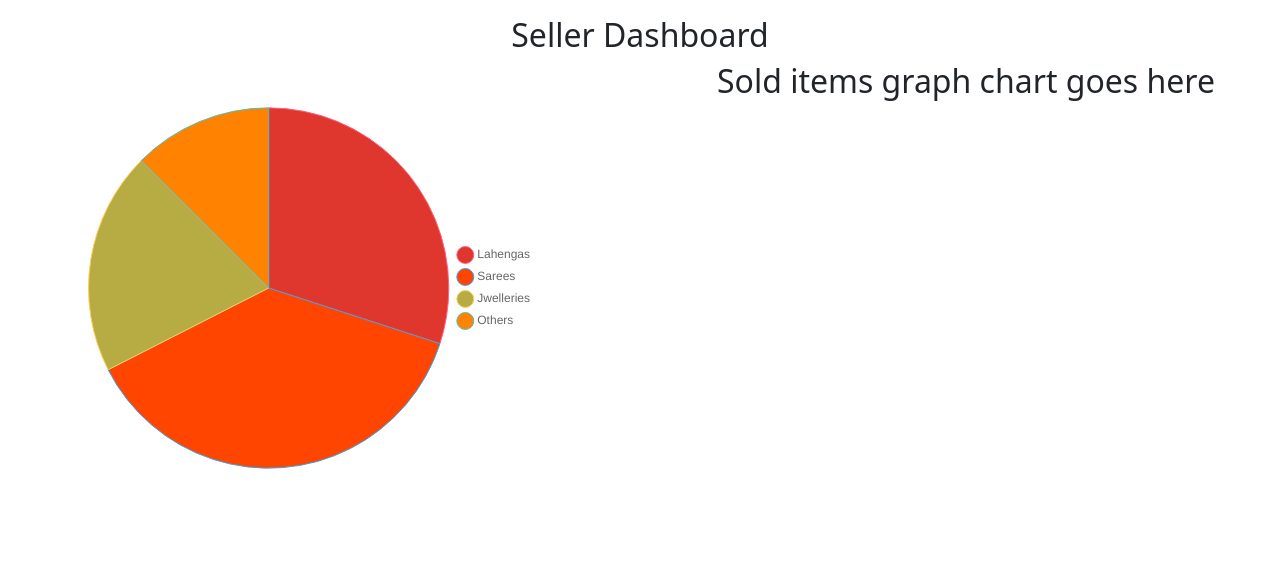
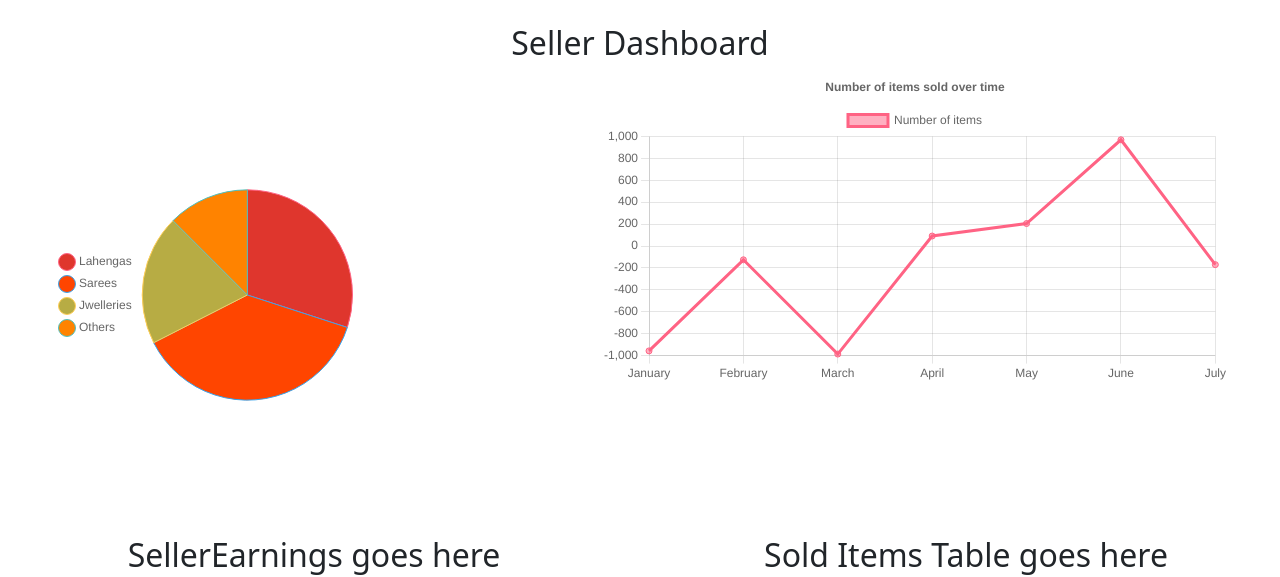
Before and after one commit to pdahal48/kuti, a React (Create React App) app in the folder Frontend/kuti/: page /seller-dashboard in a window 1280 px wide. Shown: the part 348-925 px from the top of the page. Built offline with nearby package versions, Linux system fonts and the light colour scheme; no server answers.

Commit message:
items sold over time line graph setup completed

```diff
--- a/Frontend/kuti/package.json
+++ b/Frontend/kuti/package.json
@@ -11,6 +11,7 @@
     "axios": "^0.24.0",
     "bootstrap": "^5.1.3",
     "chart.js": "^3.7.0",
+    "faker": "^5.5.3",
     "jsonwebtoken": "^8.5.1",
     "moment": "^2.29.1",
     "react": "^17.0.2",
--- a/Frontend/kuti/src/sellerDashboard/DashboardList.js
+++ b/Frontend/kuti/src/sellerDashboard/DashboardList.js
@@ -1,18 +1,19 @@
 import React from 'react';
-import { Row, Col } from 'react-bootstrap';
+import { Container, Row, Col } from 'react-bootstrap';
 import SoldItemsChart from './SoldItemsChart';
 import SoldItemsGraph from './SoldItemsGraph';
 import SellerEarnings from './SellerEarnings';
 import SoldItemsTable from './SoldItemsTable';
 import AllItemsTable from './AllItemsTable';
+import './Styles/DashboardList.css'
 
 const DashboardList = () => {
     return (
-        <div className="mt-2">
+        <div className="mt-3">
             <h2 className="text-center">Seller Dashboard</h2>
-            <Row className="mt-2">
-                <Col className="col-6">
-                    <SoldItemsChart />
+                <Row className="pie_line">
+                <Col className="col-3 pie">
+                    <SoldItemsChart/>
                 </Col>
                 <Col className="col-6">
                     <SoldItemsGraph />
--- a/Frontend/kuti/src/sellerDashboard/SoldItemsChart.js
+++ b/Frontend/kuti/src/sellerDashboard/SoldItemsChart.js
@@ -31,26 +31,22 @@ const SoldItemsChart = () => {
       };
 
     return (
-        <div className="container"
-            style =
-                {{
-                    width:"500px",
-                    height:"550px",
-                }}>
             <Pie
                 data={data}
+                height={450}
+                width={400}
                 options =  {{
                     responsive: true,
+                    maintainAspectRatio:false,
                     plugins: {
                       legend: {
-                        position: 'right',
+                        position: 'left',
                     labels: {
                         usePointStyle: true
                     }}}
-                  }}
+                  }
+                }
             />
-
-        </div>
     )
 }
 
--- a/Frontend/kuti/src/sellerDashboard/SoldItemsGraph.js
+++ b/Frontend/kuti/src/sellerDashboard/SoldItemsGraph.js
@@ -1,8 +1,64 @@
 import React from 'react';
+import { Line } from 'react-chartjs-2';
+import faker from 'faker';
+
+import {
+    Chart as ChartJS,
+    CategoryScale,
+    LinearScale,
+    PointElement,
+    LineElement,
+    Title,
+    Tooltip,
+    Legend,
+  } from 'chart.js';
+
+ChartJS.register(
+    CategoryScale,
+    LinearScale,
+    PointElement,
+    LineElement,
+    Title,
+    Tooltip,
+    Legend
+);
+
 
 const SoldItemsGraph = () => {
+
+    const options = {
+        responsive: true,
+        plugins: {
+          legend: {
+            position: 'top',
+        },
+
+        title: {
+            display: true,
+            text: 'Number of items sold over time',
+          },
+        },
+    };
+
+    const labels = ['January', 'February', 'March', 'April', 'May', 'June', 'July'];
+
+    const data = {
+        labels,
+        datasets: [
+          {
+            label: 'Number of items',
+            data: labels.map(() => faker.datatype.number({ min: -1000, max: 1000 })),
+            borderColor: 'rgb(255, 99, 132)',
+            backgroundColor: 'rgba(255, 99, 132, 0.5)',
+          },
+        ],
+    };
+
     return (
-        <h2>Sold items graph chart goes here</h2>
+        <Line
+            options={options}
+            data={data}
+        />
     )
 }
 
--- /dev/null
+++ b/Frontend/kuti/src/sellerDashboard/Styles/DashboardList.css
@@ -0,0 +1,8 @@
+.pie_line {
+    position: relative;
+    justify-content: center;
+}
+
+.pie {
+    margin-right: 14em;
+}
```
Also changed, not shown: 2 other files (tests, documents, lock files or other folders).
